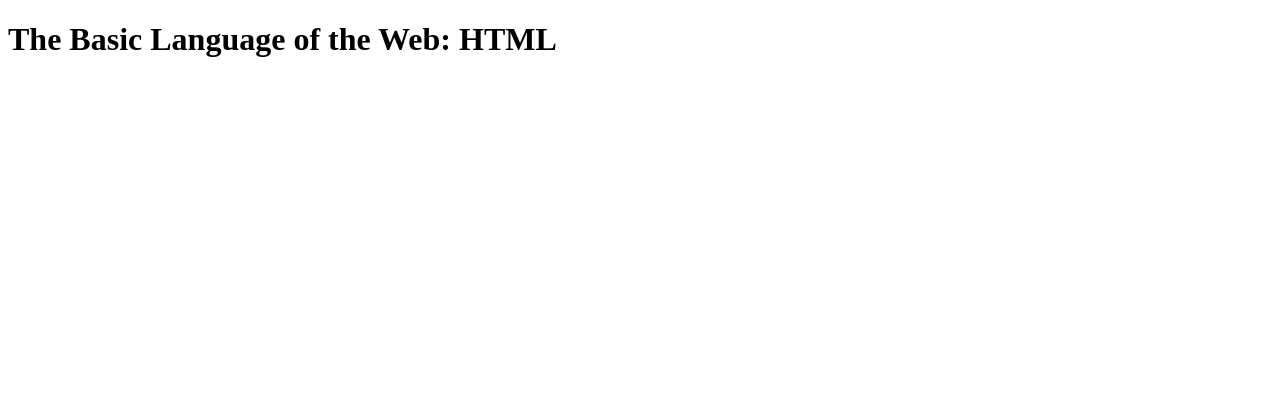
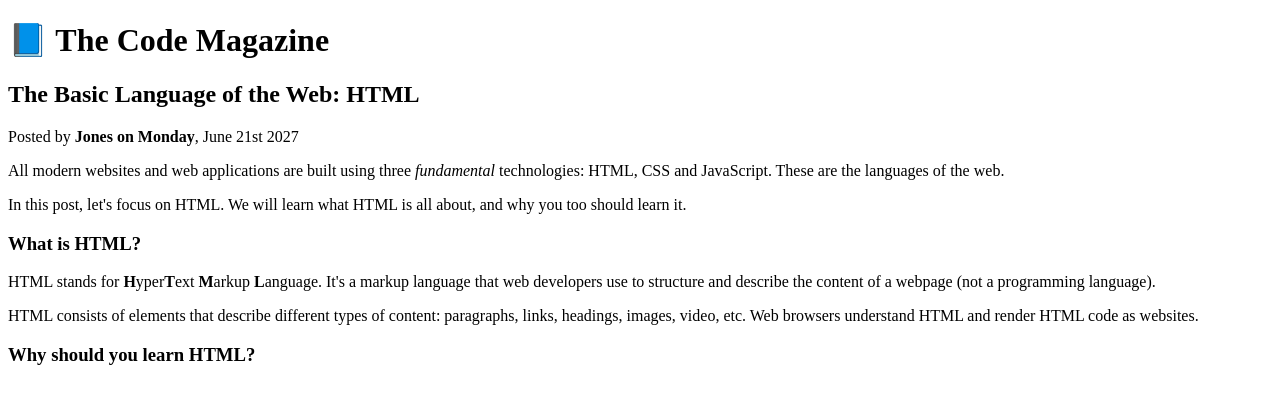
Before and after one commit to DannyRD117/HTML-CSS-Fundamentals, a plain HTML site: page index.html in a window 1280 px wide. Drawn offline with Linux system fonts and the light colour scheme.

Commit message:
Text elements

```diff
--- a/index.html
+++ b/index.html
@@ -1,9 +1,33 @@
 <!DOCTYPE html>
 <html>
-    <head>
-        <title>The Basic Language of the Web: HTML</title>
-    </head>
-    <body>
-        <h1>The Basic Language of the Web:  HTML</h1>
-    </body>
+  <head>
+    <title>The Basic Language of the Web: HTML</title>
+  </head>
+  <body>
+    <h1>📘 The Code Magazine</h1>
+    <h2>The Basic Language of the Web: HTML</h2>
+    <p>Posted by <strong>Jones on Monday</strong>, June 21st 2027</p>
+    <p>
+      All modern websites and web applications are built using three
+      <em>fundamental</em> technologies: HTML, CSS and JavaScript. These are the
+      languages of the web.
+    </p>
+    <p>
+      In this post, let's focus on HTML. We will learn what HTML is all about,
+      and why you too should learn it.
+    </p>
+    <h3>What is HTML?</h3>
+    <p>
+      HTML stands for <strong>H</strong>yper<strong>T</strong>ext
+      <strong>M</strong>arkup <strong>L</strong>anguage. It's a markup language
+      that web developers use to structure and describe the content of a webpage
+      (not a programming language).
+    </p>
+    <p>
+      HTML consists of elements that describe different types of content:
+      paragraphs, links, headings, images, video, etc. Web browsers understand
+      HTML and render HTML code as websites.
+    </p>
+    <h3>Why should you learn HTML?</h3>
+  </body>
 </html>
```
